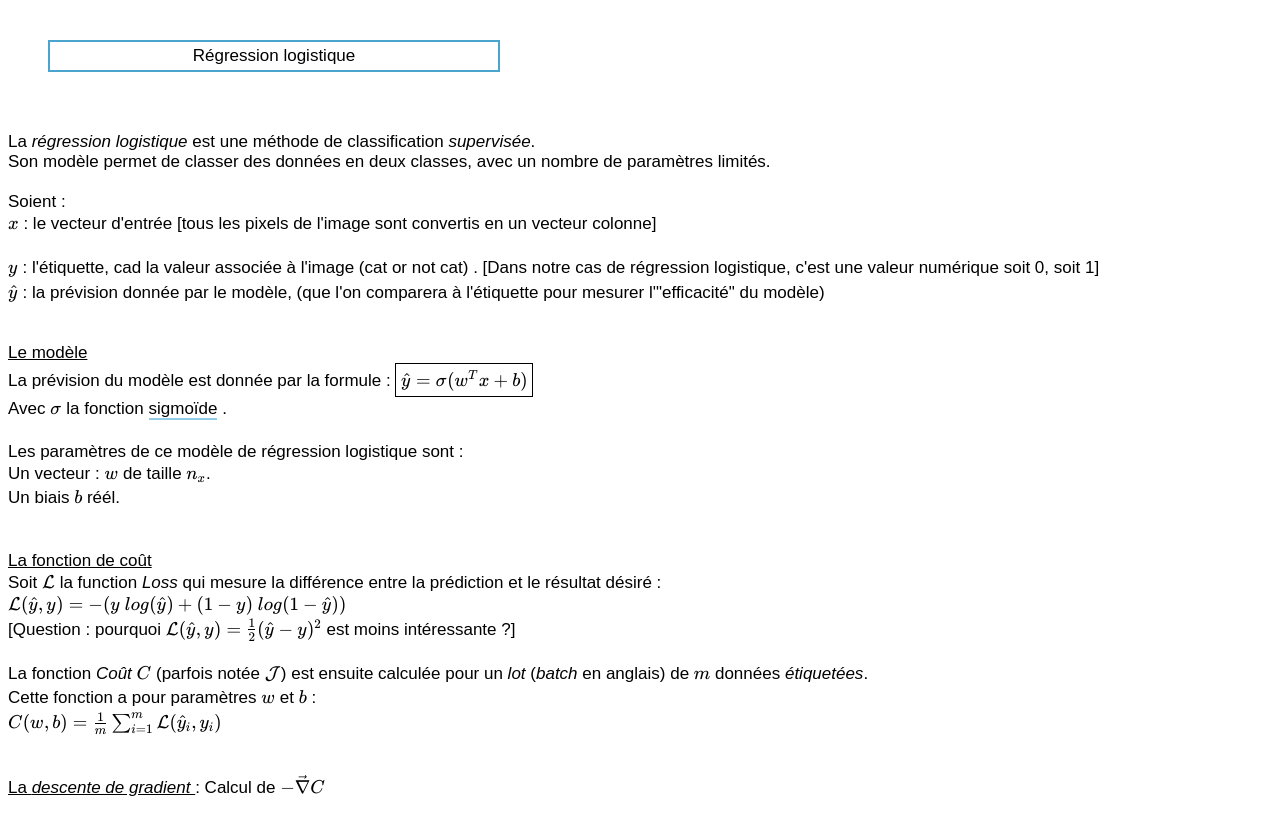
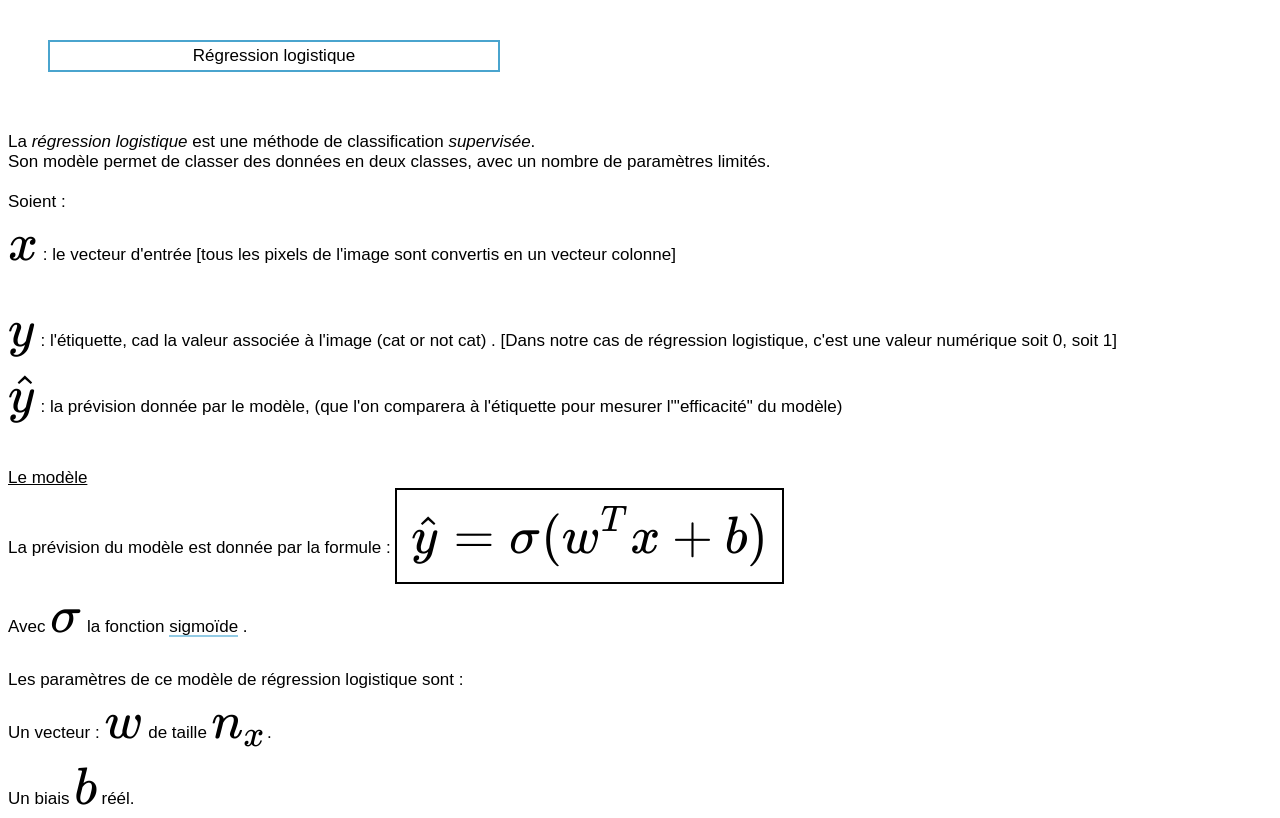
Before and after one commit to vert-veine/vert-veine.github.io, a plain HTML site: page logistic_regression.html in a window 1280 px wide. Shown: the top 818 px of the page. Drawn offline with nearby package versions, Linux system fonts and the light colour scheme.

Commit message:
test css

```diff
--- a/css2.css
+++ b/css2.css
@@ -1,5 +1,5 @@
 
-.katex { font-size: 1.1em; }
+.katex { font-size: 3.1em; }
 @media only screen and (max-width: 900px) {
   .katex { font-size: 3.1em;
 }
```
